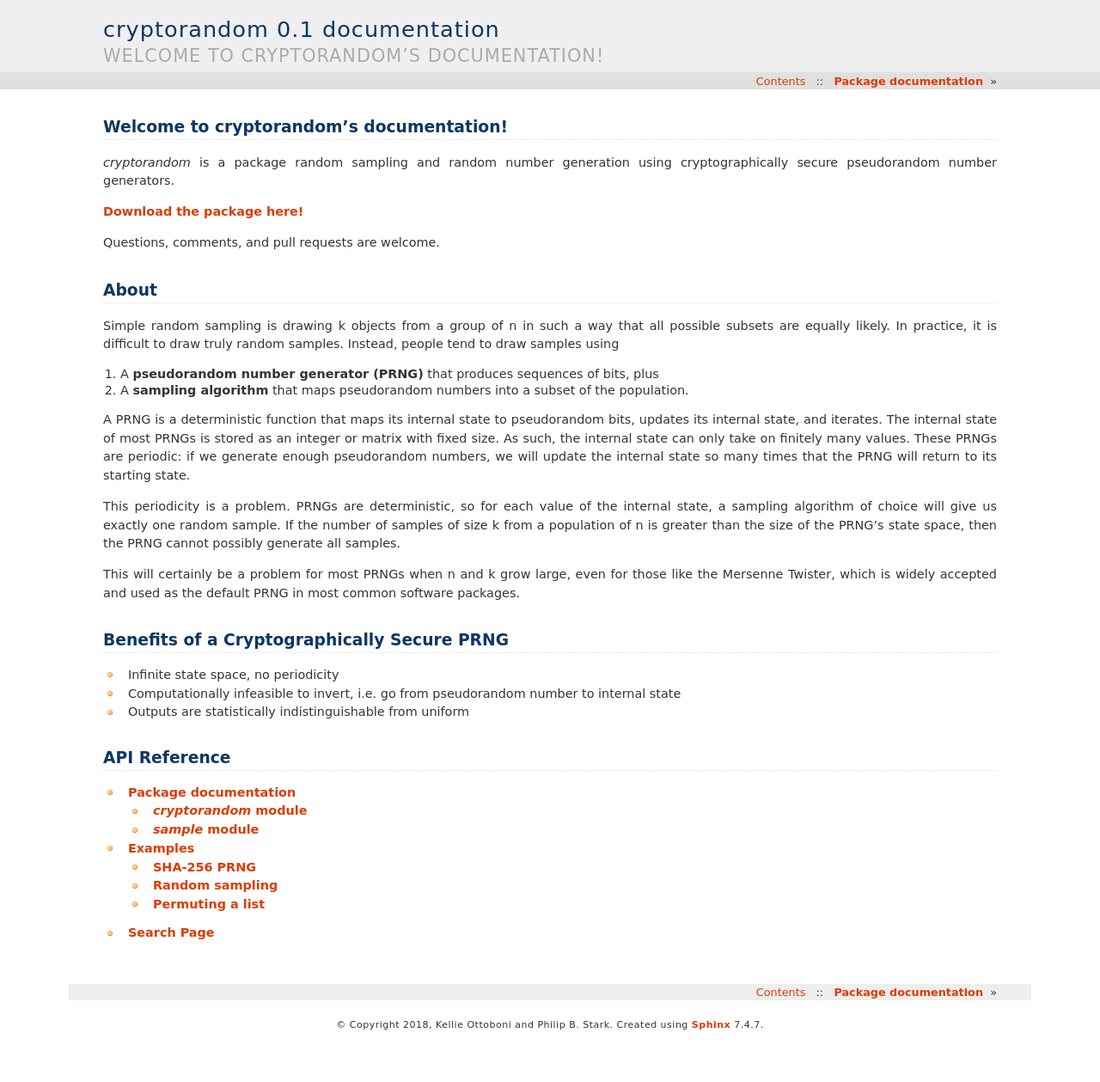
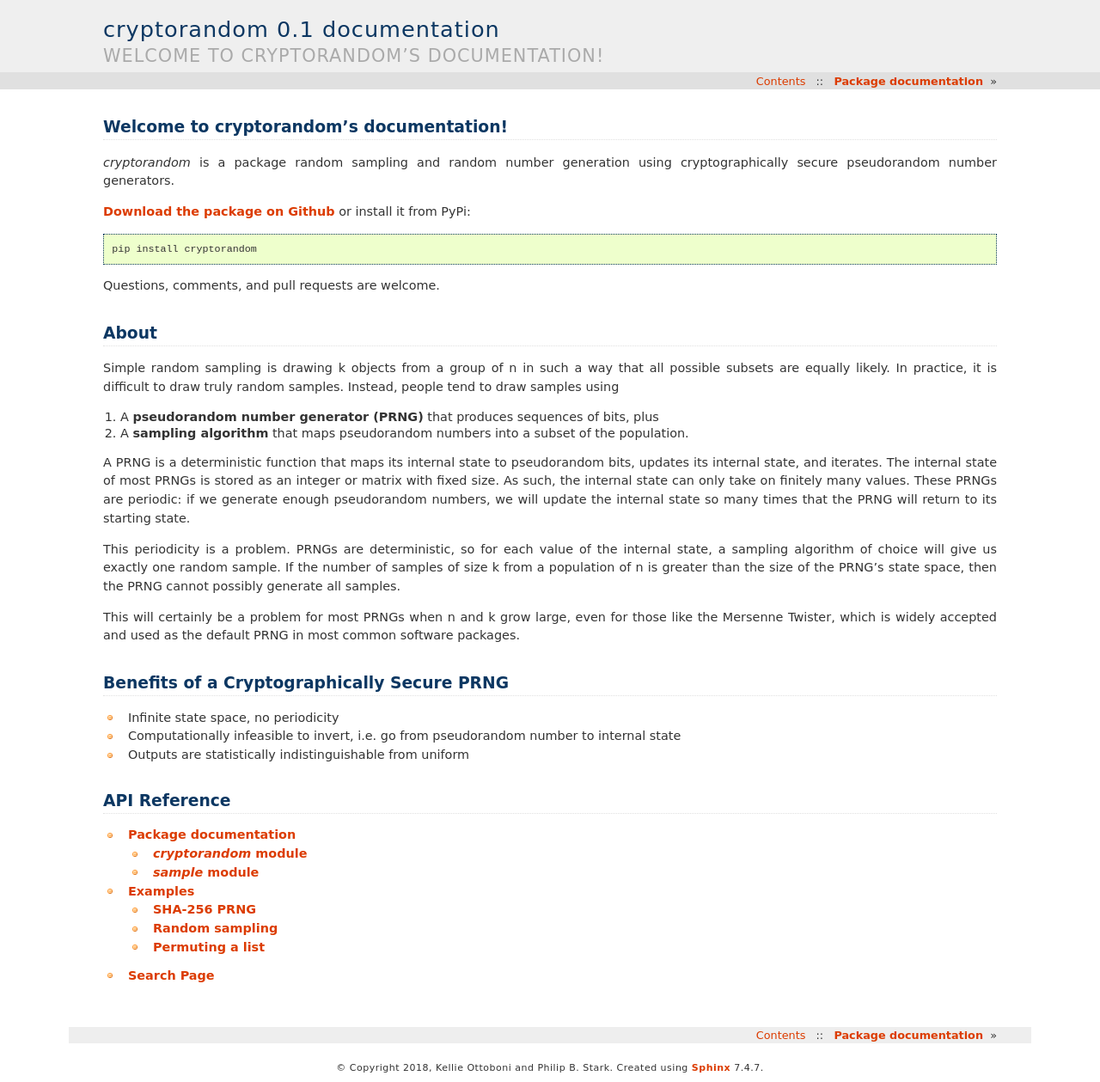
Before and after one commit to statlab/cryptorandom, a Sphinx documentation site: the page built from docs/index.rst, in a window 1280 px wide. Shown: the whole page at 86% size. Built offline with Sphinx 7.4.7, drawn with Linux system fonts in a browser that asks for light colours; formulas are drawn with MathJax 3; before the commit the page ends 1209 px from its top, so only the background shows below that.

Commit message:
DOC: add pypi instructions

```diff
--- a/docs/index.rst
+++ b/docs/index.rst
@@ -4,7 +4,11 @@ Welcome to cryptorandom's documentation!
 `cryptorandom` is a package random sampling and random number generation using
 cryptographically secure pseudorandom number generators.
 
-`Download the package here!`__
+`Download the package on Github`__ or install it from PyPi:
+
+.. code::
+
+	pip install cryptorandom
 
 .. __: https://github.com/statlab/cryptorandom
 
```
Also changed, not shown: README.md (+1 -1 lines).
